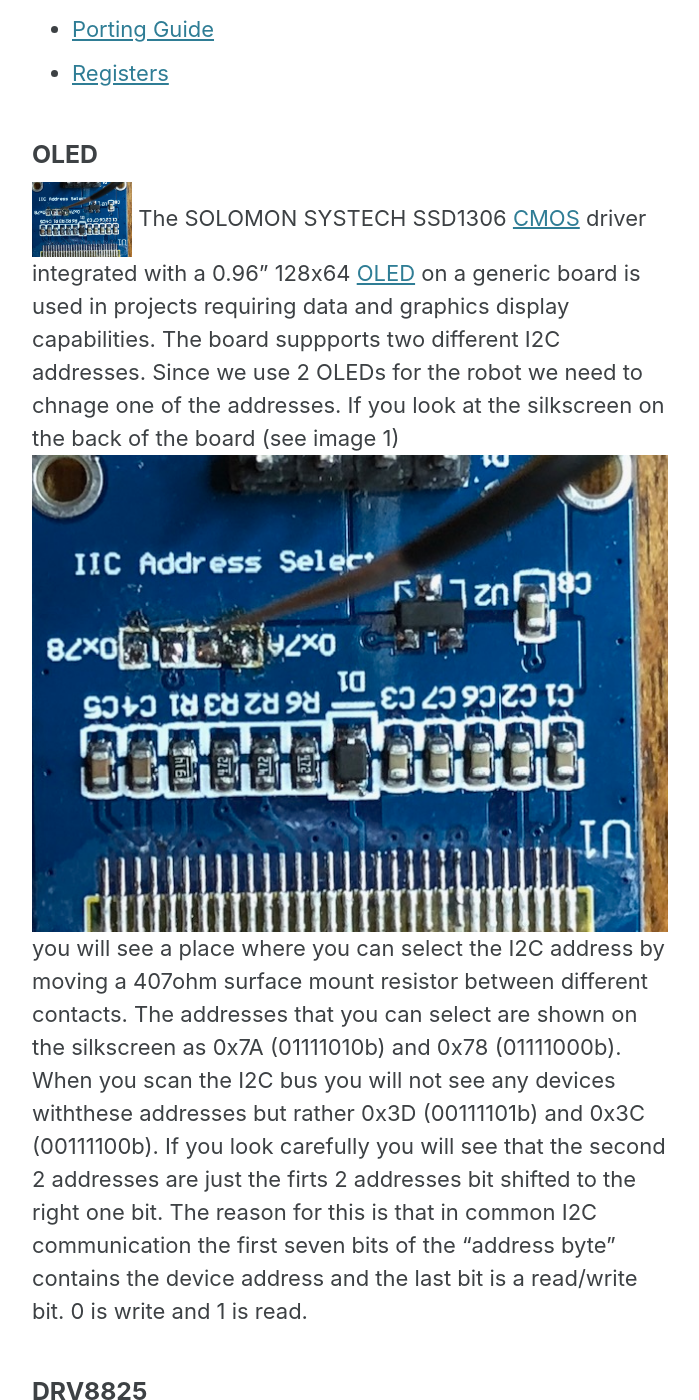
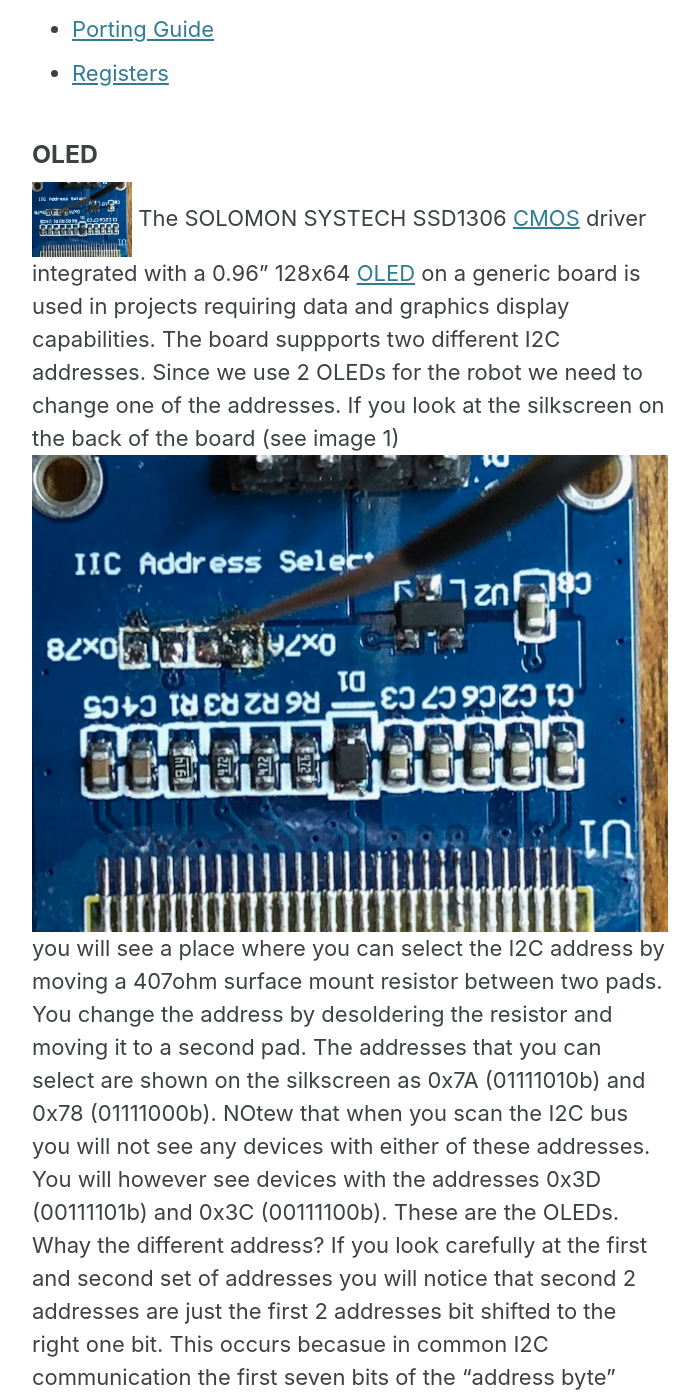
Before and after one commit to va3wam/va3wam.github.io, a Jekyll site: the page built from _pages/circuitry.md, in a window 1280 px wide and 1400 px high, scrolled down 2679 px. Shown: the whole window, without its empty margins (290-989 px from the left). Built offline with Jekyll 4.4.1, drawn with Linux system fonts in a browser that asks for light colours; cached includes are drawn as plain includes; some of the changed text lies outside the part shown.

Commit message:
Update circuitry.md

```diff
--- a/_pages/circuitry.md
+++ b/_pages/circuitry.md
@@ -58,9 +58,9 @@
 ### OLED
 <img src="/assets/images/I2C-OLED-back.jpg" alt="OLED" height="100" width="100">
 The SOLOMON SYSTECH <bold>SSD1306</bold> <a href="https://en.wikipedia.org/wiki/CMOS">CMOS</a> driver integrated with a 0.96" 128x64 <a href="https://en.wikipedia.org/wiki/OLED">OLED</a> on a generic board is used in projects requiring data and graphics display capabilities.
-The board suppports two different I2C addresses. Since we use 2 OLEDs for the robot we need to chnage one of the addresses. If you look at the silkscreen on the back of the board (see image 1)
+The board suppports two different I2C addresses. Since we use 2 OLEDs for the robot we need to change one of the addresses. If you look at the silkscreen on the back of the board (see image 1)
 ![OLED Back](/assets/images/I2C-OLED-back.jpg)
-you will see a place where you can select the I2C address by moving a 407ohm surface mount resistor between different contacts. The addresses that you can select are shown on the silkscreen as 0x7A (01111010b) and 0x78 (01111000b). When you scan the I2C bus you will not see any devices withthese addresses but rather 0x3D (00111101b) and 0x3C (00111100b). If you look carefully you will see that the second 2 addresses are just the firts 2 addresses bit shifted to the right one bit. The reason for this is that in common I2C communication the first seven bits of the "address byte" contains the device address and the last bit is a read/write bit. 0 is write and 1 is read.
+you will see a place where you can select the I2C address by moving a 407ohm surface mount resistor between two pads. You change the address by desoldering the resistor and moving it to a second pad. The addresses that you can select are shown on the silkscreen as 0x7A (01111010b) and 0x78 (01111000b). NOtew that when you scan the I2C bus you will not see any devices with either of these addresses. You will however see devices with the addresses 0x3D (00111101b) and 0x3C (00111100b). These are the OLEDs. Whay the different address? If you look carefully at the first and second set of addresses you will notice that second 2 addresses are just the first 2 addresses bit shifted to the right one bit. This occurs becasue in common I2C communication the first seven bits of the "address byte" contains the device address and the last bit is a read/write bit. 0 is write and 1 is read. The I2C library that you are using is manipulating the addresses to conform with this convension.
 
 ### DRV8825
 <img src="/assets/images/DVR8825.jpg" alt="DRV8825" height="100" width="100">
```
